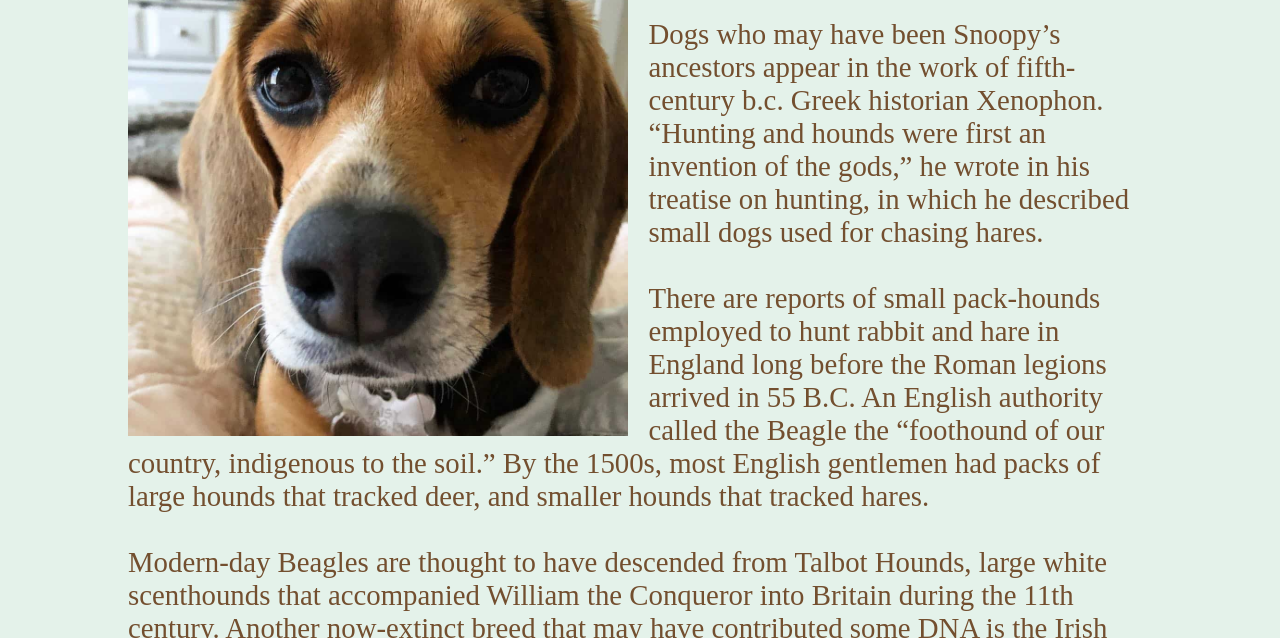
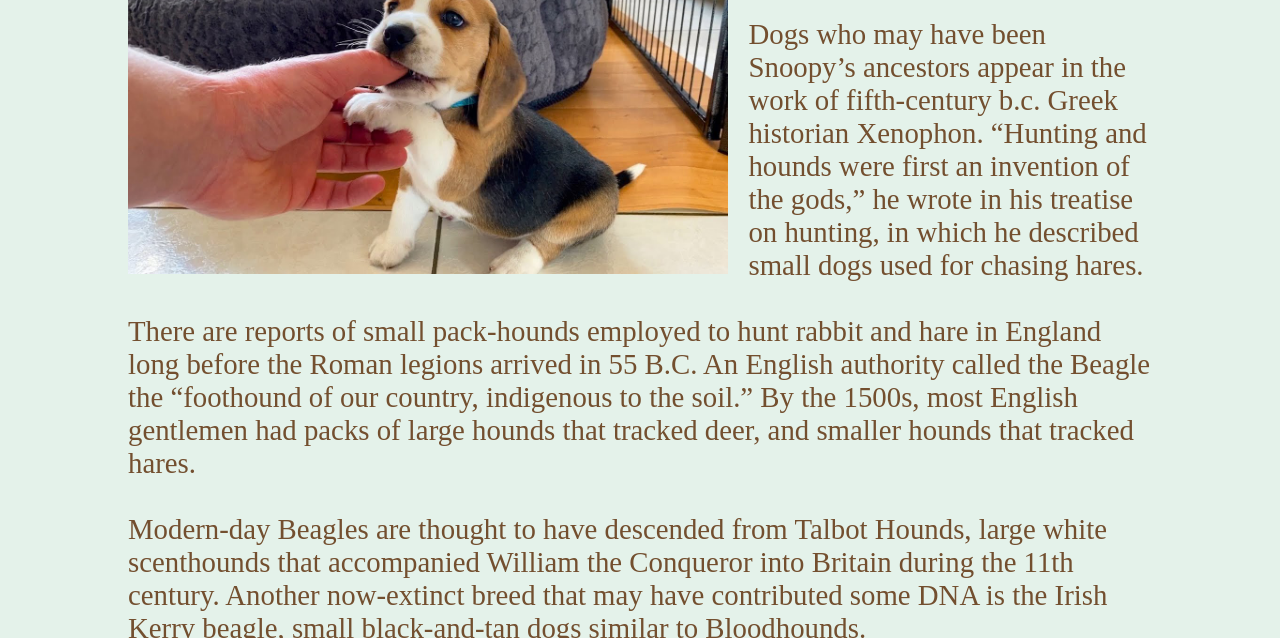
Before and after one commit to Z4NC0RE/beagles23, a plain HTML site: page history.html in a window 1280 px wide. Shown: the part 462-1100 px from the top of the page. Drawn offline with Linux system fonts and the light colour scheme.

Commit message:
thursday work

```diff
--- a/history.html
+++ b/history.html
@@ -23,7 +23,7 @@
 		</nav>
 	<main><!-- placeholder for main content area -->
 		<div id="container">
-			<img src="images/temparment_beagle.jpg" alt="">
+			<img src="images/appearance_beagle.jpg" alt="">
 		<h2>History</h2>
 		<br>
 		<p>Dogs who may have been Snoopy’s ancestors appear in the work of fifth-century b.c. Greek
```
